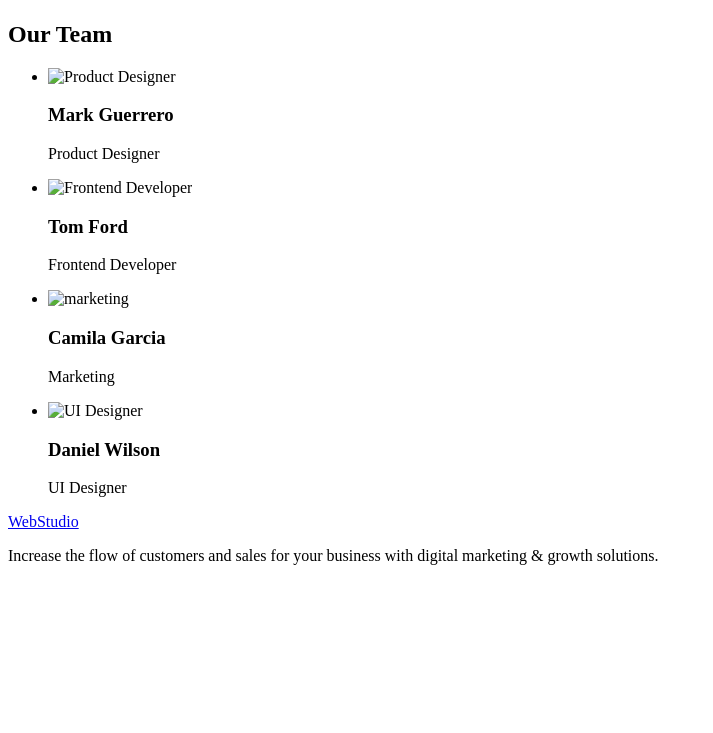
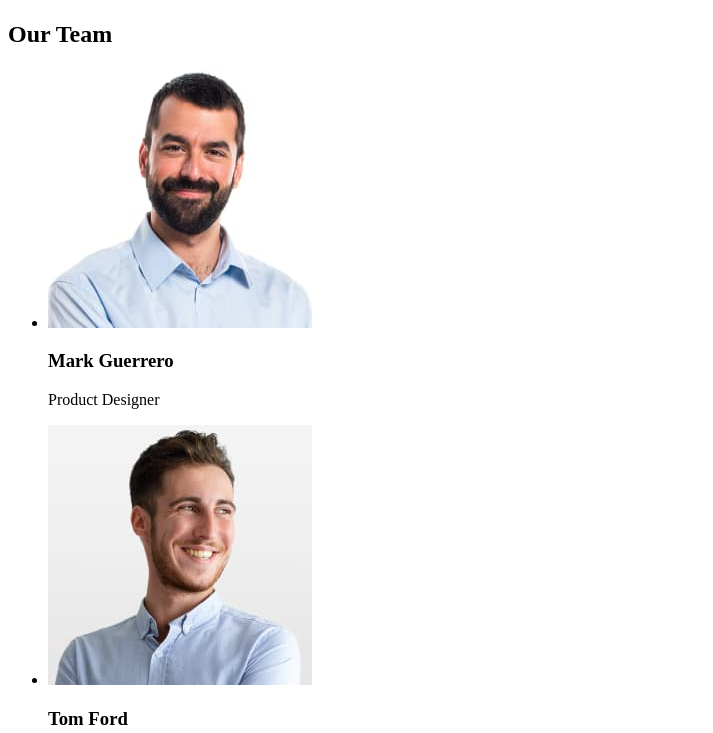
Before and after one commit to enquire07/Fson4-goit-markup-hw-01, a plain HTML site: page index.html in a window 1280 px wide. Shown: the part 1508-2241 px from the top of the page, without its empty margins (0-713 px from the left). Before the commit the page ends 2089 px from the top, so only its background shows below. Drawn offline with Linux system fonts and the light colour scheme.

Commit message:
Update index.html

```diff
--- a/index.html
+++ b/index.html
@@ -95,28 +95,37 @@
             <h2>Our Team</h2>
             <ul>
                 <li>
-                    <img scr="./images/img7.jpg" alt="Product Designer" width="264" >
+                    <img
+                        src="./images/img7.jpg"
+                        alt="product designer"
+                        width="264" />
 
-                    <h3>Mark Guerrero</h3>
+                     <h3>Mark Guerrero</h3>
 
                     <p>Product Designer</p>
                     </li>
 
                 <li>
-                   <img scr="./images/img(1).jpg" alt="Frontend Developer" width="264">
+                   <img src="./images/img(1).jpg"
+                        alt="frontend developer"
+                        width="264" />
                     <h3>Tom Ford</h3>
                     <p>Frontend Developer</p>
                 </li>
 
                 <li>
-                    <img scr="./images/img(2).jpg" alt="marketing" width="264">
+                    <img src="./images/img(2).jpg"
+                        alt="Marketing"
+                        width="264" />
                     <h3>Camila Garcia</h3>
                     <p>Marketing</p>
 
                 </li>
 
                 <li>
-                    <img scr="./images/img(3).jpg" alt="UI Designer" width="264">
+                    <img src="./images/img(3).jpg"
+                        alt="ui designer"
+                        width="264" />
 
                     <h3>Daniel Wilson</h3>
                     <p>UI Designer</p>
```
